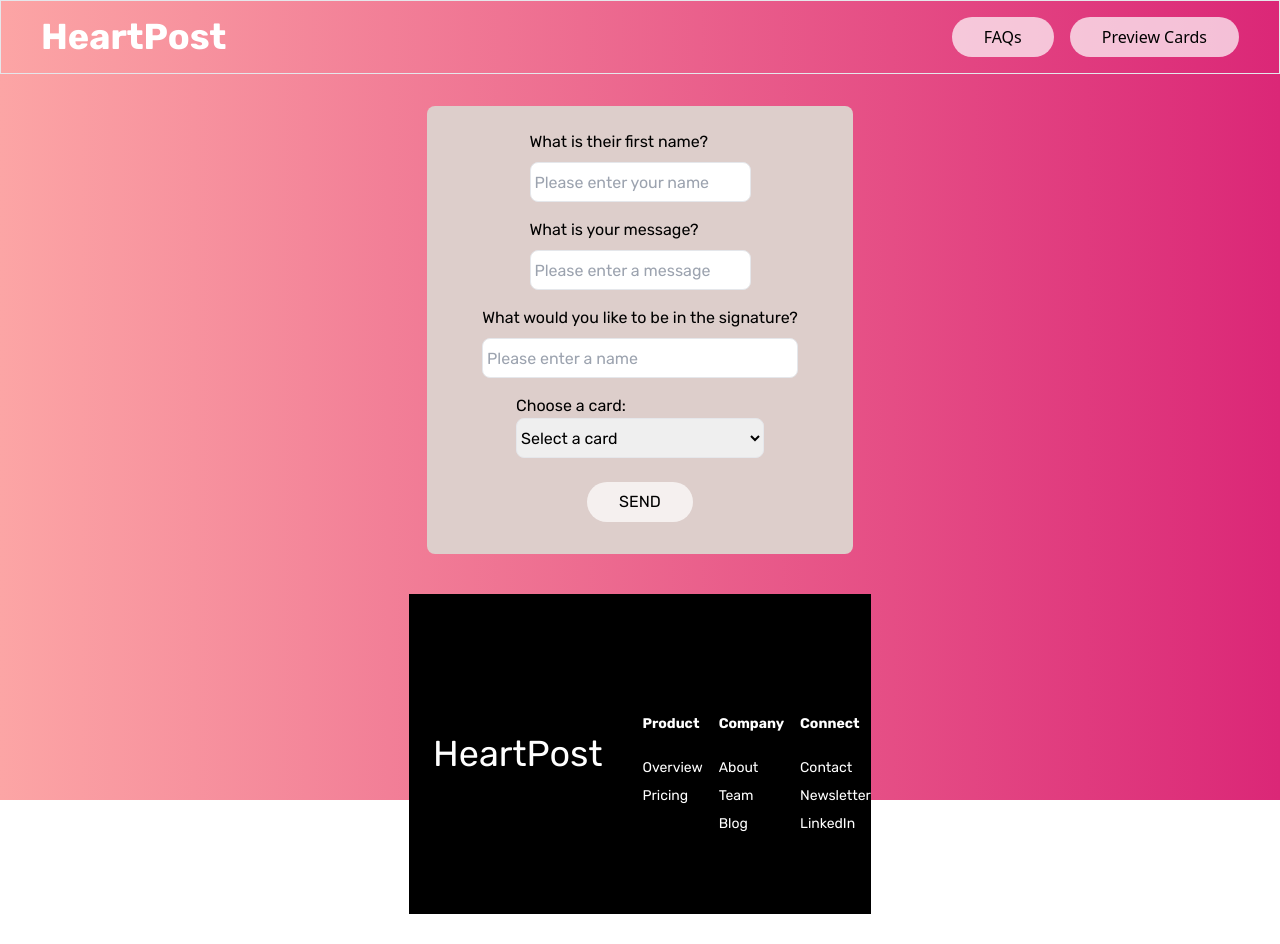
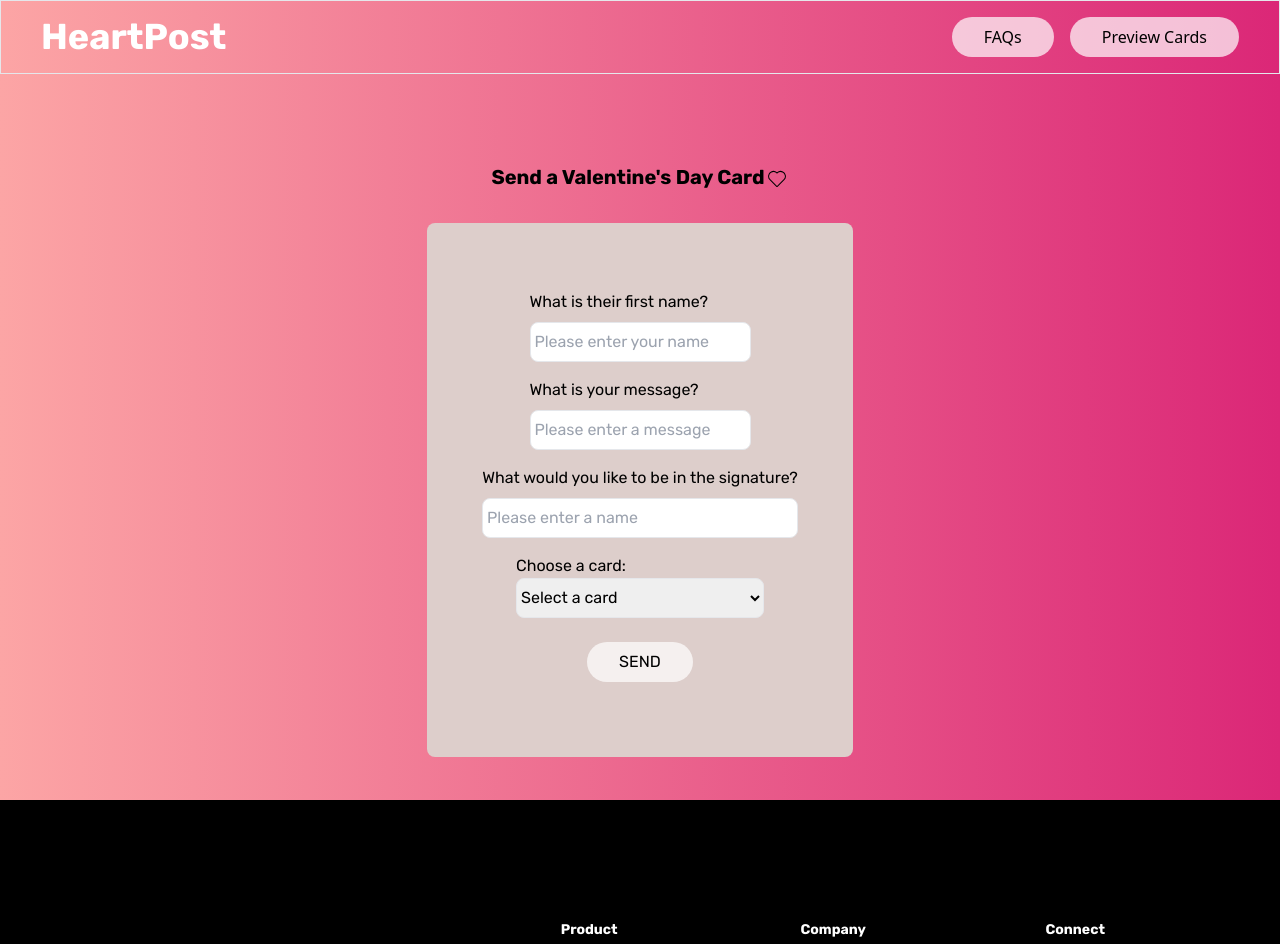
Before and after one commit to lavollmer/valentines-card, a React (Vite) app: page /create in a window 1280 px wide. Shown: the top 944 px of the page. Before the commit the page ends 914 px from the top, so only its background shows below. Built offline with nearby package versions, Linux system fonts and the light colour scheme.

Commit message:
Updated the Footer to fit design on the sent card section

```diff
--- a/src/components/MainValentinesPage.tsx
+++ b/src/components/MainValentinesPage.tsx
@@ -129,7 +129,6 @@ const MainValentinesPage: React.FC = () => {
             </button>
           </form>
         </div>
-
         <div>
           {showPreview && (
             <Preview
@@ -139,7 +138,7 @@ const MainValentinesPage: React.FC = () => {
             />
           )}
         </div>
-        <div>
+        <div className="pb-10">
           {showCard && selectedCard === "YouAreLoved" && (
             <YouAreLoved
               firstName={firstName}
@@ -161,10 +160,10 @@ const MainValentinesPage: React.FC = () => {
               fromName={fromName}
             />
           )}
-          <div className="pt-10">
-            <Footer />
-          </div>
         </div>
+      </div>
+      <div>
+        <Footer />
       </div>
     </>
   );
```
